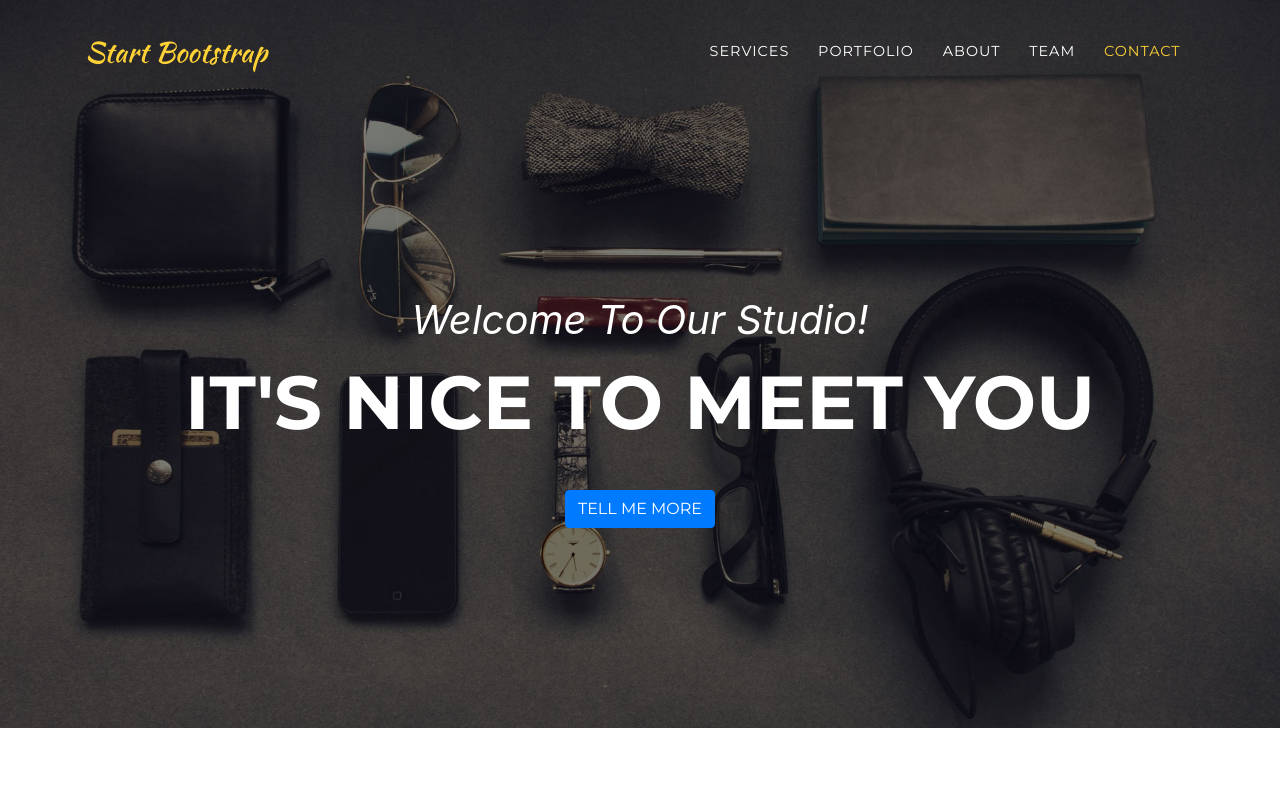
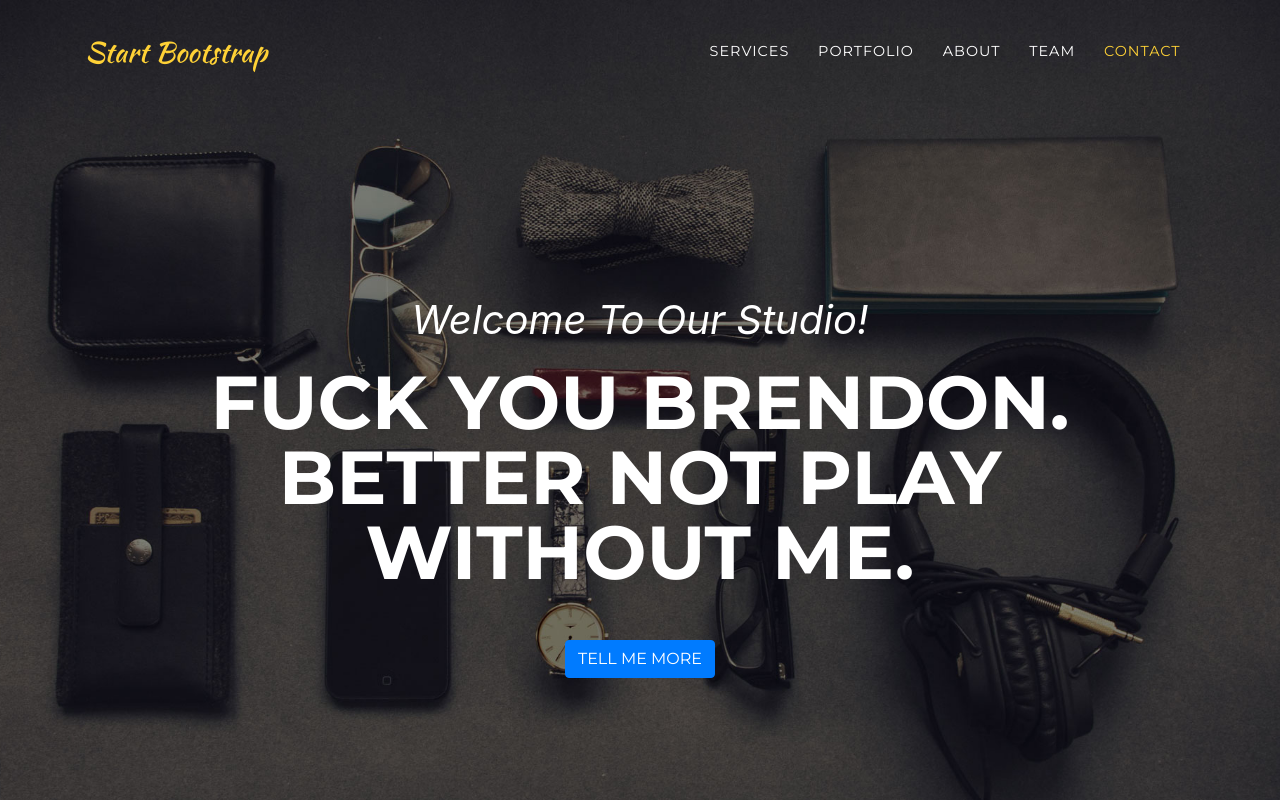
Before and after one commit to lemon-milk/lemon-milk.github.io, a website with bundled scripts: page index.html in a window 1280 px wide. Shown: the top 800 px of the page. Built offline with nearby package versions, Linux system fonts and the light colour scheme; a web font is replaced by a local one.

Commit message:
updated index

```diff
--- a/index.html
+++ b/index.html
@@ -62,7 +62,7 @@
     <div class="container">
       <div class="intro-text">
         <div class="intro-lead-in">Welcome To Our Studio!</div>
-        <div class="intro-heading text-uppercase">It's Nice To Meet You</div>
+        <div class="intro-heading text-uppercase">Fuck you Brendon. Better not play without me.</div>
         <a class="btn btn-primary btn-xl text-uppercase js-scroll-trigger" href="#services">Tell Me More</a>
       </div>
     </div>
```
